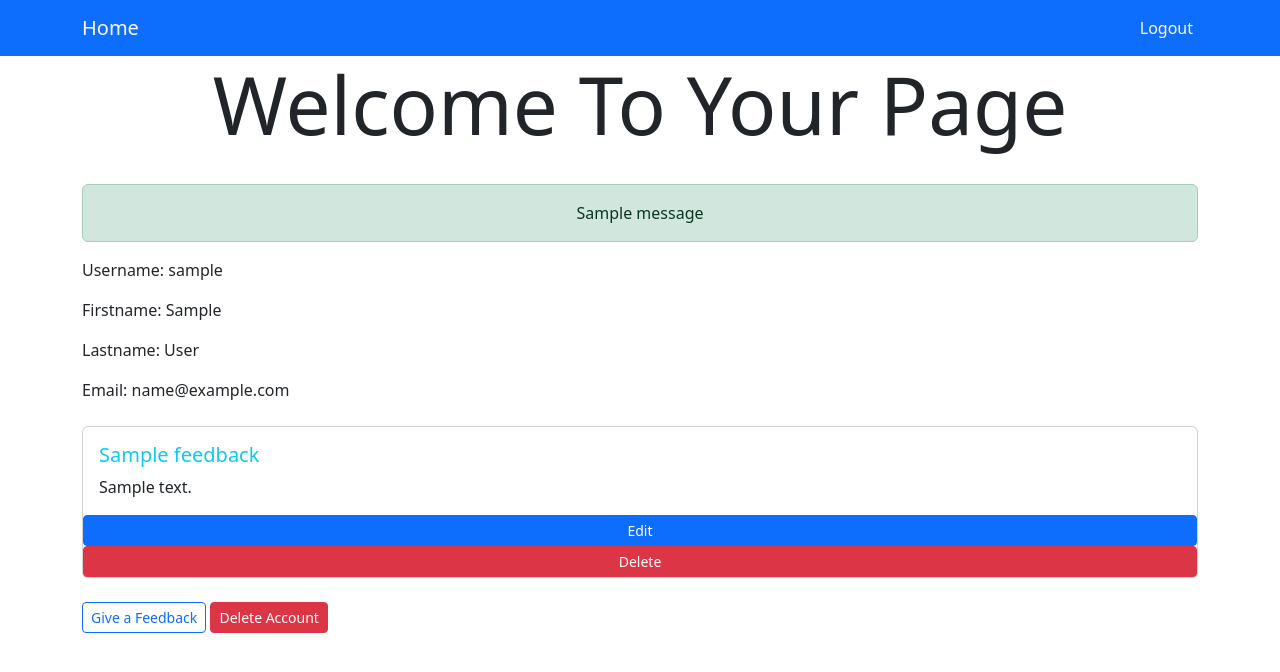
After one commit to RodolphVanRomondt/AA_Exercise, a Flask app: a page that uses templates/base.html in a window 1280 px wide. The commit adds this page. Shown: the top 672 px of the page. Run offline with Flask 3, Linux system fonts and the light colour scheme; the visitor is signed in with stand-in values (Sample User, id 1); tables that the repository leaves empty hold one stand-in row (values such as "Sample post"); one stand-in notice (Sample message) is shown.

Commit message:
implement part 1 - 8

```diff
--- a/app.py
+++ b/app.py
@@ -1,19 +1,184 @@
-from flask import Flask, render_template, redirect
-from models import User
-# from forms import
+from flask import Flask, render_template, redirect, session, flash
+from models import db, connect_db, User, Feedback
+from forms import AddUser, LoginUser, FeedbackForm
+from sqlalchemy.exc import DataError, IntegrityError
 
 app = Flask(__name__)
-app.config['SQLALCHEMY_DATABASE_URI'] = 'postgresql:///adopt'
-app.config['SQLALCHEMY_TRACK_MODIFICATIONS'] = False
-app.config['SQLALCHEMY_ECHO'] = True
+app.config['SQLALCHEMY_DATABASE_URI'] = 'postgresql:///user_db'
+# app.config['SQLALCHEMY_TRACK_MODIFICATIONS'] = False
+# app.config['SQLALCHEMY_ECHO'] = True
 app.config['SECRET_KEY'] = "springboard"
-app.config['DEBUG_TB_INTERCEPT_REDIRECTS'] = False
+# app.config['DEBUG_TB_INTERCEPT_REDIRECTS'] = False
 
-debug = DebugToolbarExtension(app)
+# debug = DebugToolbarExtension(app)
 
 connect_db(app)
 
 @app.route("/")
 def homepage():
 
-    return redirect("/register")
+    return render_template("index.html")
+
+@app.route("/register", methods=["GET", "POST"])
+def register_user():
+
+    form = AddUser()
+
+    if form.validate_on_submit():
+        username = form.username.data
+        password = form.password.data
+        email = form.email.data
+        first_name = form.first_name.data
+        last_name = form.last_name.data
+
+        user = User.register(username=username, password=password,
+                    email=email, first_name=first_name,
+                    last_name=last_name)
+
+        if isinstance(user, str):
+            flash(f"{user} is already taken.", "info")
+            return redirect("/register")
+
+        db.session.add(user)
+        db.session.commit()
+
+        session["username"] = user.username
+
+        flash("User successfully created", "success")
+        return redirect(f"/users/{username}")
+
+    return render_template("user_register.html", form=form)
+
+@app.route("/users/<username>/delete")
+def delete_user(username):
+
+    if session.get("username", False) and session["username"] == username:
+        Feedback.query.filter(Feedback.username == username).delete()
+        User.query.filter(User.username == username).delete()
+
+        db.session.commit()
+
+        session.pop("username")
+
+        flash("User deleted.", "info")
+        return redirect("/")
+
+    flash("You don't have permission to delete someone else.", "danger")
+    return redirect("/login")
+
+@app.route("/users/<username>")
+def secret_page(username):
+
+    if username != session.get("username") or not session.get("username", False):
+        flash("Log In First", "dander")
+        return redirect("/login")
+
+    user = User.query.get(username)
+
+    return render_template("user_page.html", user=user)
+
+@app.route("/login", methods=["GET", "POST"])
+def login_user():
+
+    if session.get("username", False):
+
+        flash("You're already logged in.", "info")
+        return redirect(f"/users/{session['username']}")
+
+    form = LoginUser()
+
+    if form.validate_on_submit():
+
+        username = form.username.data
+        password = form.password.data
+
+        userIn = User.query.filter(User.username == username).first()
+        if not userIn:
+            flash("Invalid username/password.", "danger")
+            return redirect("/login")
+
+        user = User.authenticate(username=username, password=password)
+
+        if user:
+            flash("Log In Successfully", "success")
+            session["username"] = username
+            return redirect(f"/users/{username}")
+
+    return render_template("user_login.html", form=form)
+
+@app.route("/logout")
+def logout_user():
+
+    session.clear()
+
+    flash("You've been logged out", "success")
+    return redirect("/")
+
+@app.route("/users/<username>/feedback/add", methods=["GET", "POST"])
+def add_feedback(username):
+
+    if not session.get("username", False) or username != session["username"]:
+        flash("First, log in to your account", "danger")
+        return redirect("/login")
+
+    form = FeedbackForm()
+
+    if form.validate_on_submit():
+
+        title = form.title.data
+        content = form.content.data
+
+        feedback = Feedback(title=title, content=content, username=username)
+
+        db.session.add(feedback)
+        db.session.commit()
+
+        flash("Feedback created", "success")
+        return redirect(f"/users/{username}")
+
+    return render_template("feedback_add.html", form=form, user=username)
+
+@app.route("/feedback/<int:id>/update", methods=["GET", "POST"])
+def edit_feedback(id):
+
+    feedback = Feedback.query.get(id)
+
+    if not session.get("username", False) or feedback.username != session["username"]:
+        flash("First, log in to your account", "danger")
+        return redirect("/login")
+
+    form = FeedbackForm()
+
+    if form.validate_on_submit():
+
+        title = form.title.data
+        content = form.content.data
+
+        feedback.title = title
+        feedback.content = content
+
+        db.session.commit()
+
+        flash("Feedback edited.", "success")
+        return redirect(f"/users/{feedback.username}")
+
+    return render_template("feedback_edit.html", form=form, feedback=feedback)
+
+@app.route("/feedback/<int:id>/delete")
+def delete_feedback(id):
+
+    feedback = Feedback.query.get(id)
+
+    if not feedback:
+        flash("Feedback does not exist.", "info")
+        return redirect("/login")
+
+    if not session.get("username", False) or feedback.username != session["username"]:
+        flash("You can't delete someone else feedback.", "danger")
+        return redirect("/login")
+
+    db.session.delete(feedback)
+    db.session.commit()
+
+    flash("Feedback deleted.", "success")
+    return redirect(f"/users/{feedback.username}")
--- /dev/null
+++ b/static/app.css
@@ -0,0 +1,18 @@
+.nav-item {
+    padding: 0 5px 0 5px;
+}
+
+form {
+    margin: 25px;
+    width: 200px;
+}
+
+.alert {
+    /* width: 250px; */
+    text-align: center;
+}
+
+.card .btn-sm {
+    display: inline-block;
+    /* width: 100px; */
+}
--- a/templates/base.html
+++ b/templates/base.html
@@ -12,12 +12,38 @@
 
 <body>
 
+    <nav class="navbar navbar-light bg-primary justify-content-between ">
+        <div class="container">
+            <a href="/" class="navbar-brand text-light">Home</a>
+            <ul class="nav navbar-nav flex-row float-right">
+                {% if session['username'] %}
+                <li class="nav-item">
+                    <a class="nav-link pr-3 text-light" href="/logout">Logout</a>
+                </li>
+                {% else %}
+                <li class="nav-item">
+                    <a class="nav-link pr-3 text-light" href="/login">Login </a>
+                </li>
+                <li class="nav-item">
+                    <a class="nav-link text-light" href="/register"> Sign up</a>
+                </li>
+                {% endif %}
+            </ul>
+        </div>
+    </nav>
+
     <h1 class="display-1 text-center">
         {% block heading %} {% endblock %}
     </h1>
 
-    {% block body %}
-    {% endblock %}
+    <div class="container" style="margin-top: 2em">
+        {% for category, msg in get_flashed_messages(with_categories=True) %}
+        <div class="alert alert-{{category}}">{{ msg }}</div>
+        {% endfor %}
+
+        {% block content %}
+        {% endblock %}
+    </div>
 
 </body>
 
--- /dev/null
+++ b/templates/user_page.html
@@ -0,0 +1,38 @@
+{% extends "base.html" %}
+{% block title %} Secret {% endblock %}
+{% block heading %} Welcome To Your Page{% endblock %}
+{% block content %}
+
+
+<div>
+
+    <p>Username: {{ user.username }}</p>
+    <p>Firstname: {{ user.first_name }}</p>
+    <p>Lastname: {{ user.last_name }}</p>
+    <p>Email: {{ user.email }}</p>
+
+</div>
+
+<div>
+    {% for feedback in user.feedback %}
+    <div class="card my-4">
+        <div class="card-body">
+            <h5 class="card-title text-info">
+                {{ feedback.title }}
+            </h5>
+            <p class="card-text">
+                {{ feedback.content }}
+            </p>
+        </div>
+        <a href="/feedback/{{ feedback.id }}/update" class="btn btn-primary btn-sm">Edit</a>
+        <a href="/feedback/{{ feedback.id }}/delete" class="btn btn-danger btn-sm">Delete</a>
+    </div>
+    {% endfor %}
+</div>
+
+<div>
+    <a href="/users/{{ user.username }}/feedback/add" class="btn btn-outline-primary btn-sm">Give a Feedback</a>
+    <a href="/users/{{ user.username }}/delete" class="btn btn-danger btn-sm">Delete Account</a>
+</div>
+
+{% endblock %}
```
Also changed, not shown: forms.py (added, +28 -0 lines), models.py (+33 -1 lines), seed.py (added, +38 -0 lines), templates/feedback_add.html (added, +22 -0 lines), templates/feedback_edit.html (added, +22 -0 lines), templates/index.html (added, +10 -0 lines), templates/user_login.html (added, +28 -0 lines), templates/user_register.html (added, +24 -0 lines).
